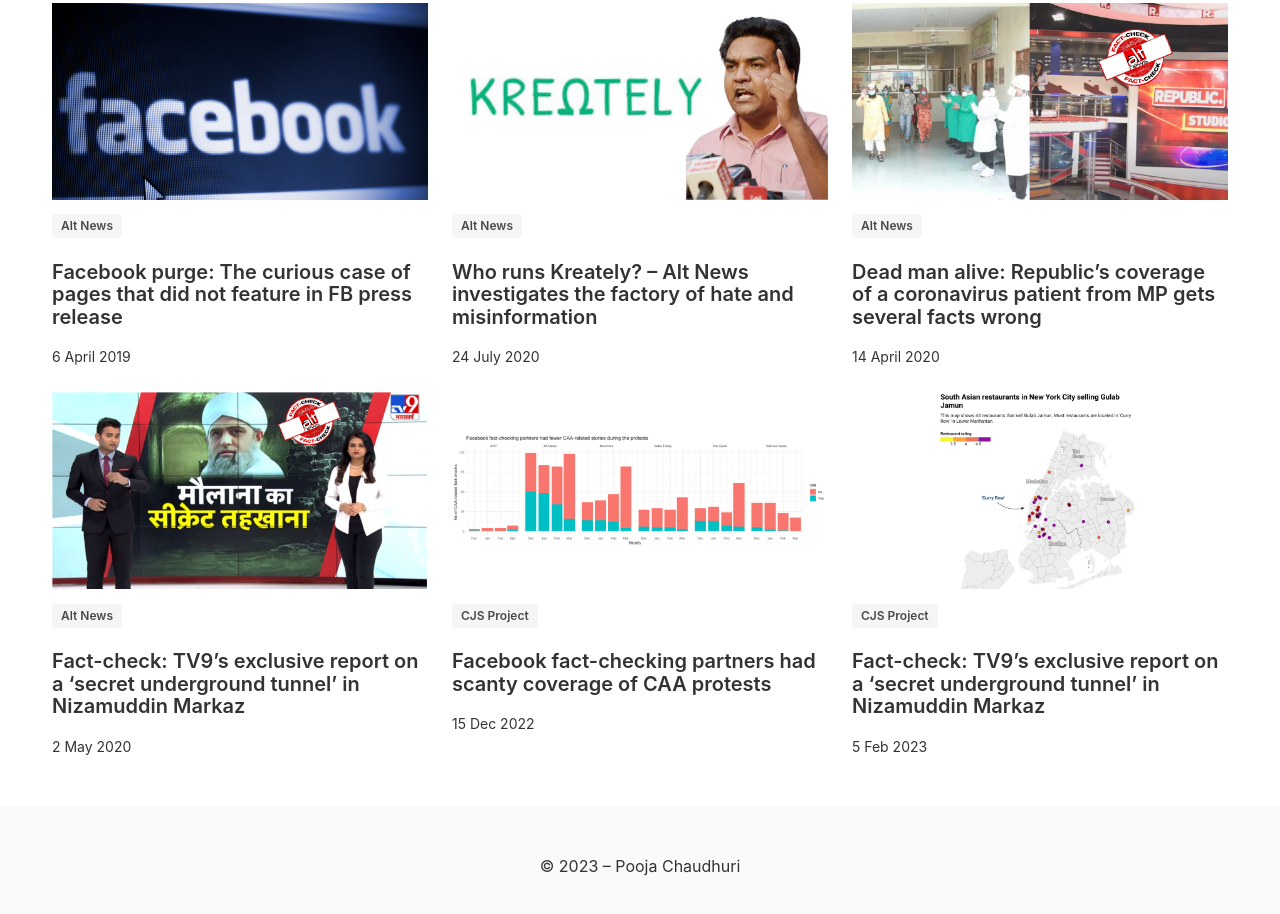
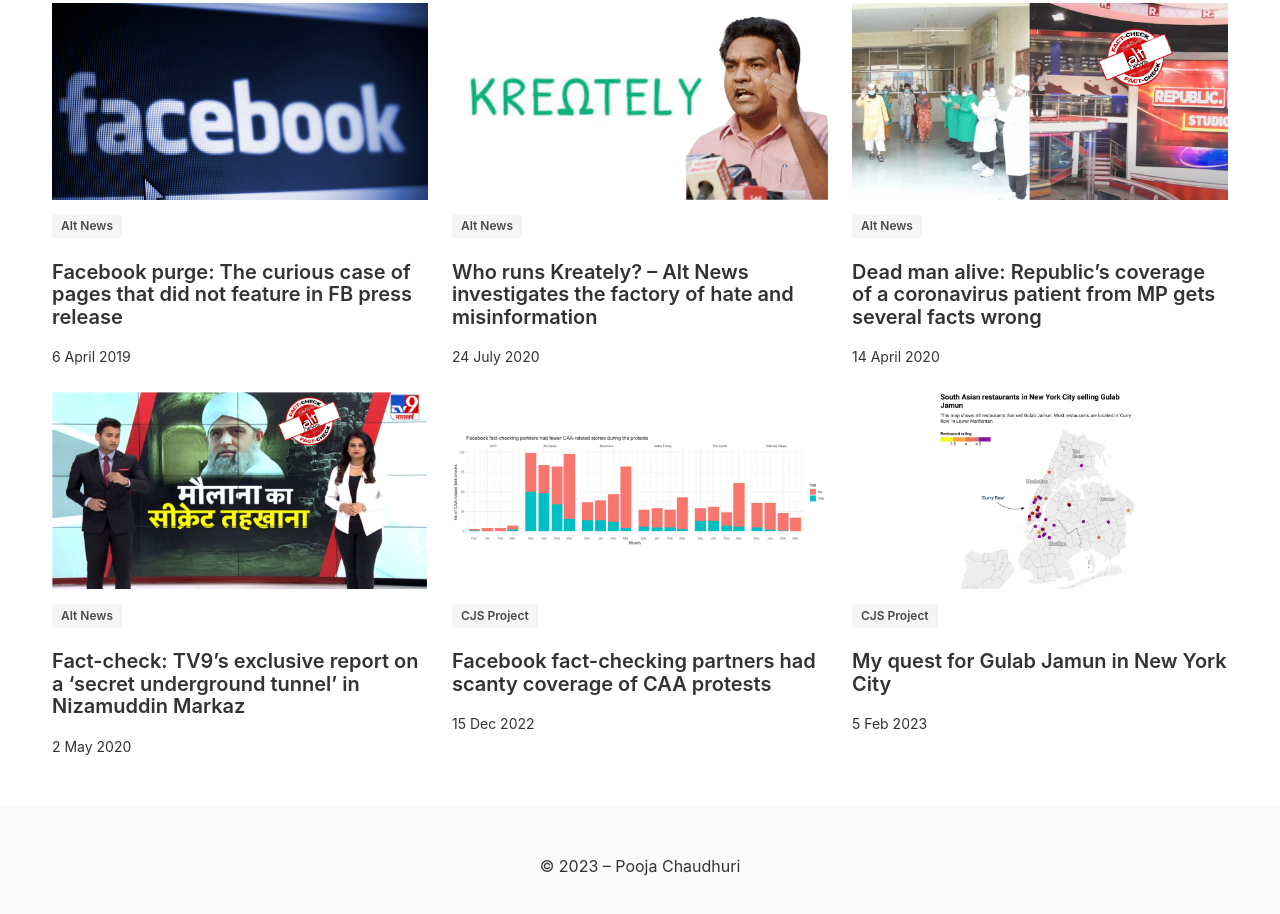
Before and after one commit to poojachaudhuri/poojachaudhuri.github.io, a plain HTML site: page index.html in a window 1280 px wide. Shown: the part 1184-2098 px from the top of the page. Drawn offline with nearby package versions, Linux system fonts and the light colour scheme; files whose address does not match are found by name.

Commit message:
Update index.html

```diff
--- a/index.html
+++ b/index.html
@@ -286,9 +286,7 @@
               <img alt="There is supposed to be an image here" src="datawrapper_fi.png">
             </figure>
             <span class="tag is-light">CJS Project</span><br><br>
-            Fact-check: TV9’s exclusive report on a ‘secret underground tunnel’
-            in
-            Nizamuddin Markaz
+            My quest for Gulab Jamun in New York City
         </h4>
         <p class="card-text"><small class="text-muted">5 Feb 2023</small></p>
       </div>
```
